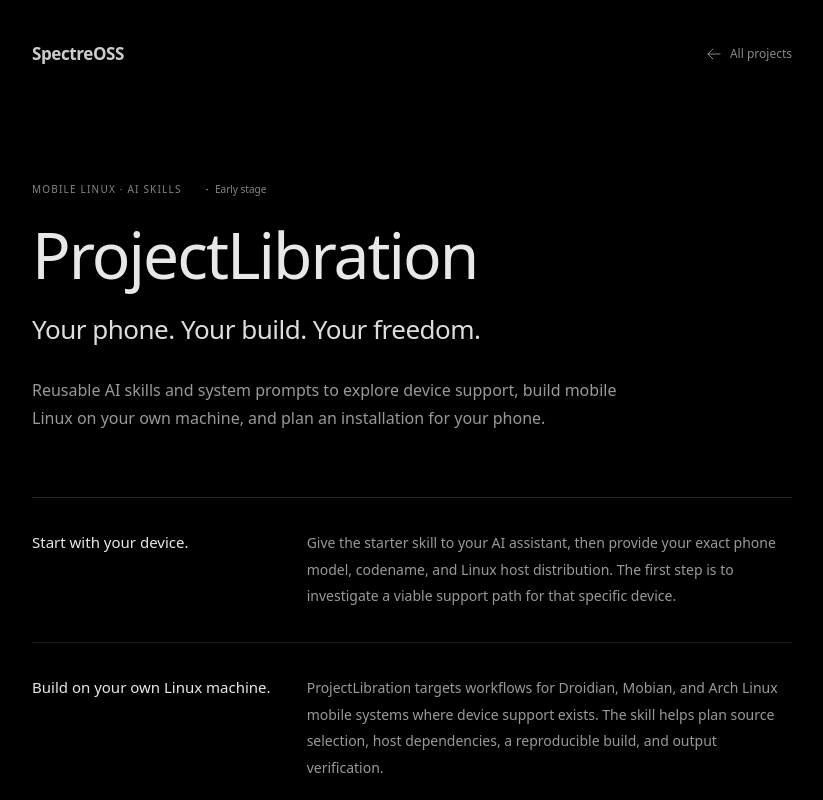
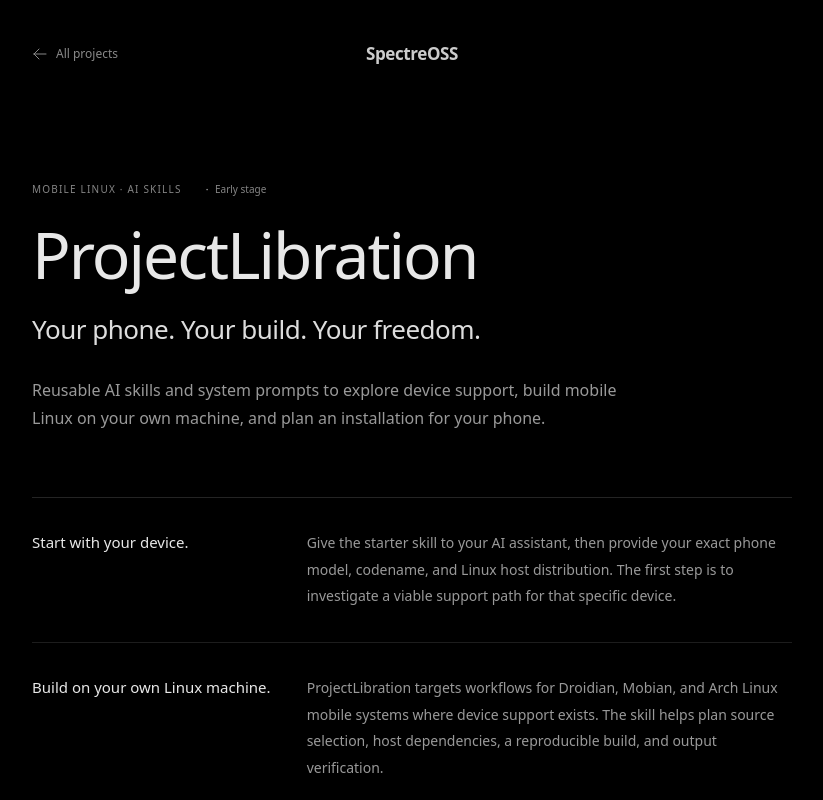
Before and after one commit to spectre-oss/spectre-oss.github.io, a SvelteKit app: page /projects/projectlibration/ in a window 1280 px wide. Shown: the top 800 px of the page, without its empty margins (228-1051 px from the left). Built offline with nearby package versions, Linux system fonts and the light colour scheme.

Commit message:
fix: center project page wordmark and move back link left

```diff
--- a/package.json
+++ b/package.json
@@ -1,7 +1,7 @@
 {
 	"name": "spectre-oss.github.io",
 	"private": true,
-	"version": "0.10.1",
+	"version": "0.10.2",
 	"type": "module",
 	"scripts": {
 		"dev": "vite dev",
--- a/src/routes/projects/[slug]/+page.svelte
+++ b/src/routes/projects/[slug]/+page.svelte
@@ -33,8 +33,8 @@
 <style>
   .project-page { max-width: 824px; margin: 0 auto; padding: 40px 32px 28px; }
   a { color: #ccc; text-decoration: none; transition: color .15s; } a:hover { color: #fff; }
-  header { display: flex; align-items: center; justify-content: space-between; gap: 24px; }
-  .wordmark { font-size: 17px; letter-spacing: -.4px; font-weight: 550; } .back { display: inline-flex; align-items: center; gap: 8px; font-size: 12px; color: #888; }
+  header { display: grid; grid-template-columns: 1fr auto 1fr; align-items: center; gap: 16px; }
+  .wordmark { grid-column: 2; grid-row: 1; justify-self: center; font-size: 17px; letter-spacing: -.4px; font-weight: 550; } .back { grid-column: 1; grid-row: 1; justify-self: start; display: inline-flex; align-items: center; gap: 8px; font-size: 12px; color: #888; }
   main { margin-top: clamp(72px, 14vh, 150px); }
   .eyebrow { display: flex; flex-wrap: wrap; gap: 12px 24px; font-size: 10px; letter-spacing: 1.2px; color: #858585; }
   .status { letter-spacing: 0; } .status span { color: #ccc; padding-right: 4px; }
```
Also changed, not shown: Changelog.txt, 2 other files (tests, documents, lock files or other folders).
